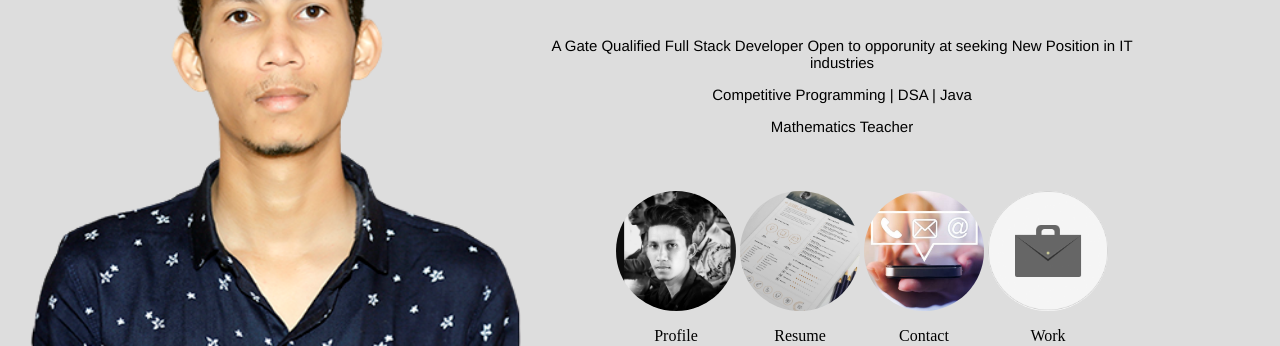
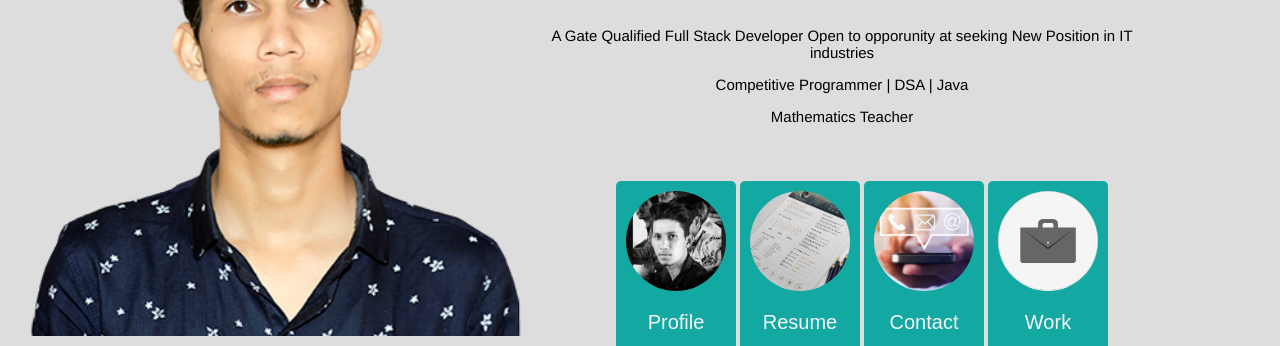
Before and after one commit to gajjumalviya999/gajjumalviya, a plain HTML site: page index.html in a window 1280 px wide. Shown: the part 210-556 px from the top of the page. Drawn offline with Linux system fonts and the light colour scheme; a web font is replaced by a local one.

Commit message:
Some changes

```diff
--- a/index.html
+++ b/index.html
@@ -20,7 +20,7 @@
             #header{
                 position:sticky;
                 top:0;
-                height:40px;
+                height:30px;
                 width:100%;
                 background-color: black;
             }
@@ -94,13 +94,13 @@
                 border: none;
                 border-radius: 5px;
                 align-items: center;
+                cursor: pointer;
             }
             button:hover{
                background-color: #046d69;
                border-color: none;
             }
-            a {
-                color: black;
+            a { color:whitesmoke;
                 text-decoration: none;
             }
             #socialmedia{
@@ -126,7 +126,7 @@
                 display:inline;
             }
             #downloadResume{
-                margin-top: 50px;;
+                margin-top: 20px;;
                 padding-left: 50px;
 
             }
@@ -210,34 +210,35 @@
                 <div id="Description2">
                 <p> A Gate Qualified Full Stack Developer
                     Open to opporunity at seeking New Position in IT industries</p>
-                    <p>Competitive Programming | DSA | Java</p>
+                    <p>Competitive Programmer | DSA | Java</p>
                     <p>Mathematics Teacher</p>
                 </div>
-                <div id="portfolio" class="width-100 align-center">
+                <div id="portfolicontainer" class="width-100 align-center">
                     <ul class="align-center li-item">
-                        <li>
-                            <a href="#">
+                        <li><button id="profileButton">
                                     <img src="image\IMG_20200310_180405_183.jpg">
                                     <p>Profile</p>
-                            </a>
+                            </button>
                         </li>
-                        <li>
-                            <a href="files\GajendraMalviyaResume.pdf">
+                        <li><button>
+                                <a href="files\GajendraMalviyaResume.pdf" >
                                     <img src="image\Resume2.jpg">
                                     <p>Resume</p>
                                 </a>
+                            </button>
                         </li>
-                        <li>
+                        <li><button>
                                 <a href="contactdiv">
                                     <img src="image\contact.jpg">
                                     <p>Contact</p>
                                 </a>
+                            </button>
                         </li>
                         <li>
-                            <a href="#">
+                            <button>
                                 <img src="image\portfolio.9155d173.png">
                                 <p>Work</p>
-                            </a>
+                            </button>
                         </li>
                     </ul>
                 </div>
@@ -253,4 +254,5 @@
             </footer>
         </div>
     </body>
+    <script src="index.js"></script>
 </html>
```
Also changed, not shown: index.js (added). Lines whose indentation alone changed are shown as unchanged.
